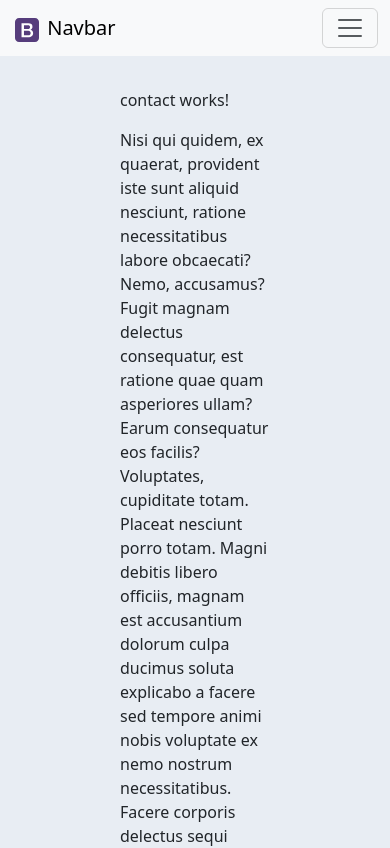
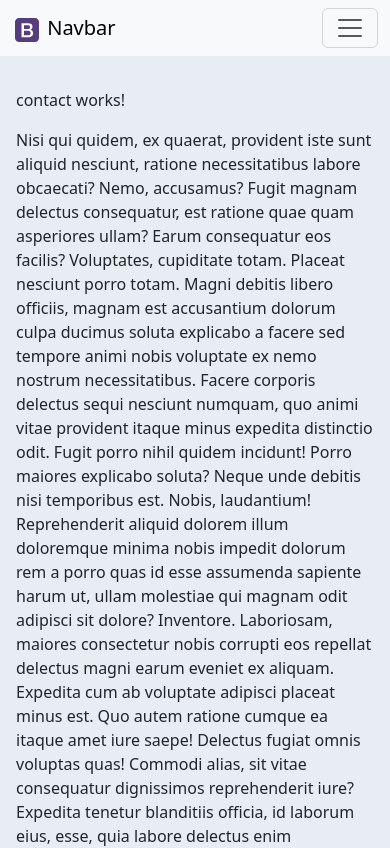
Before and after one commit to ATIPPAz/Online-Market-Website, an Angular app: page /contact in a window 390 px wide. Shown: the top 848 px of the page. Built offline with nearby package versions, Linux system fonts and the light colour scheme.

Commit message:
change css

```diff
--- a/src/app/layouts/default-layout/default-layout.component.css
+++ b/src/app/layouts/default-layout/default-layout.component.css
@@ -0,0 +1,27 @@
+/* mobile */
+@media (max-width: 575.98px) {
+  .box {
+    margin: 32px 16px
+  }
+}
+
+/* tablet or ipad */
+@media (min-width: 768px) {
+  .box {
+    margin: 32px 64px
+  }
+}
+
+/* mac */
+@media (min-width: 1199.98px) {
+  .box {
+    margin: 32px 120px
+  }
+}
+
+/* pc */
+@media (min-width: 1399.98px) {
+  .box {
+    margin: 32px 120px
+  }
+}
--- a/src/app/layouts/default-layout/default-layout.component.html
+++ b/src/app/layouts/default-layout/default-layout.component.html
@@ -1,4 +1,4 @@
 <app-navbar></app-navbar>
-<div style="margin: 32px 120px">
+<div class="box">
   <router-outlet></router-outlet>
 </div>
--- a/src/app/pages/home-page/home-page.component.html
+++ b/src/app/pages/home-page/home-page.component.html
@@ -1,6 +1,6 @@
 <div>
   <div class="row gx-0">
-    <div class="col-8 col-lg-6">
+    <div class="col-12 col-lg-6 col-xs-12 col-sm-12">
       <div class="input-group mb-3">
         <span class="my-auto text-search">ค้นหา &nbsp;</span>
         <input
@@ -14,7 +14,7 @@
         </button>
       </div>
     </div>
-    <div class="col-4 col-lg-6 m-auto text-end">
+    <div class="col-12 col-lg-6 col-xs-12 col-sm-12 m-auto text-end">
       <a href="#">คำค้นหายอดนิยม1</a> / <a href="#">คำค้นหายอดนิยม2</a> /
       <a href="#">คำค้นหายอดนิยม3</a>
     </div>
```
